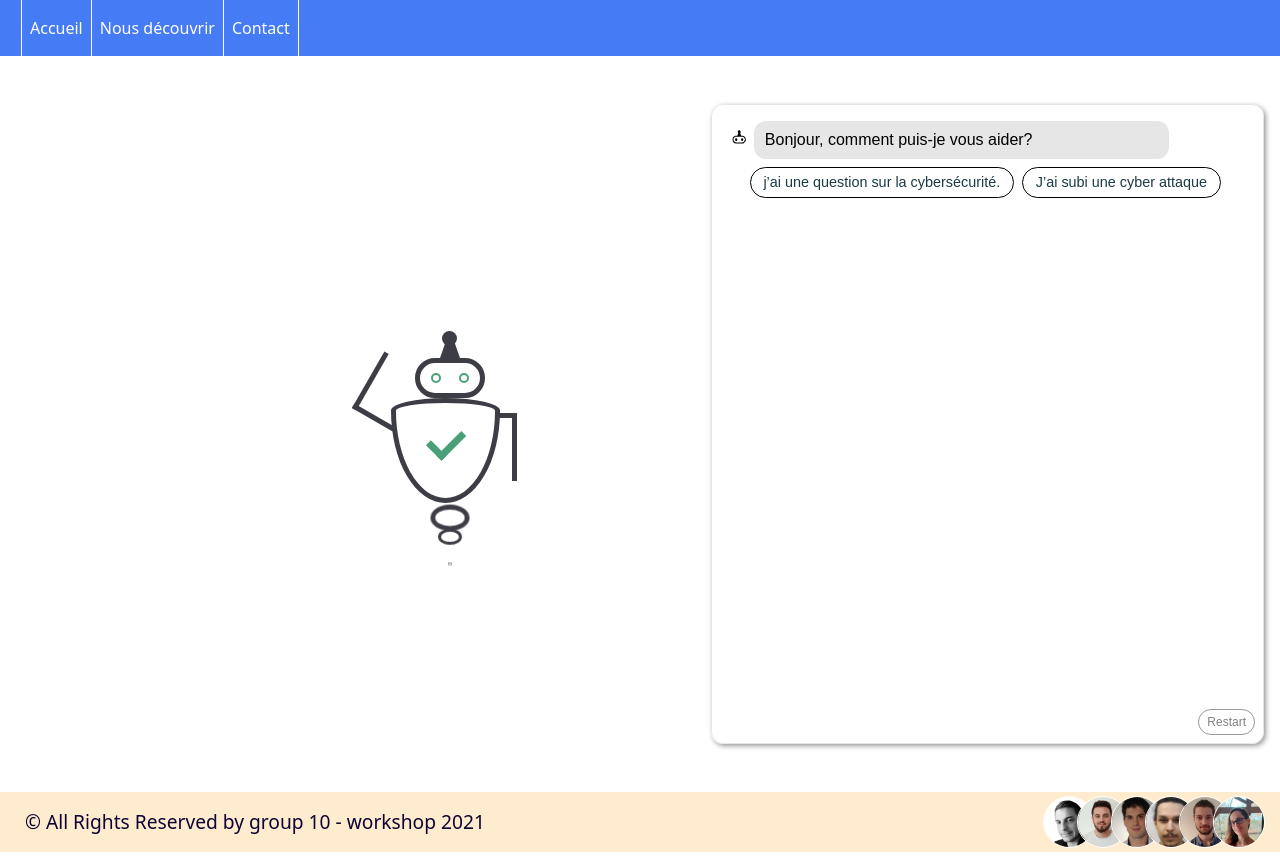
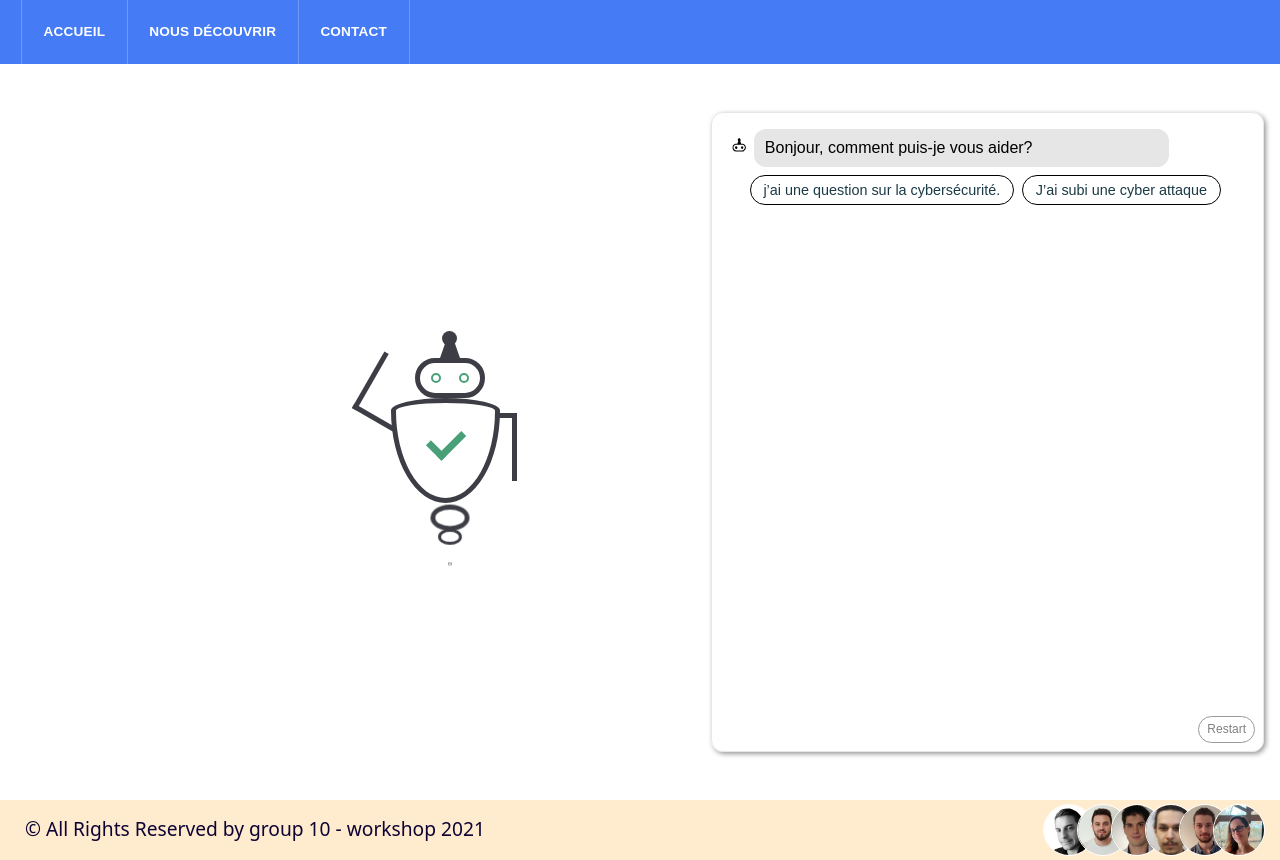
Before and after one commit to thdal/APP-WEB-WORKSHOP-I1, an Angular app in the folder workshop-i1/: page / in a window 1280 px wide. Built offline with nearby package versions, Linux system fonts and the light colour scheme.

Commit message:
top bar front

```diff
--- a/workshop-i1/src/app/components/menu/menu-top/menu-top.component.css
+++ b/workshop-i1/src/app/components/menu/menu-top/menu-top.component.css
@@ -39,15 +39,30 @@ nav .navbar-nav li .nav-admin-link-gl{
 }
 
 .nav-item:first-of-type{
-  border-left: 1px solid white;
+  border-left: 1px solid rgb(255, 255, 255, 24%);
 }
 
 .nav-item{
   padding-top: 0.5rem;
   padding-bottom: 0.5rem;
-  border-right: 1px solid white;
+  border-right: 1px solid rgb(255, 255, 255, 24%);
+  font-family: "Montserrat",sans-serif;
+  align-items: center;
+  padding: 1em;
+  color: #fff;
+  text-align: center;
+  text-transform: uppercase;
+  font-weight: 600;
+  font-size: 0.85rem;
+  letter-spacing: 0.01rem;
+
 
 }
+
+.nav-item:hover{
+  background-color: #3c69d0;
+}
+
 .navbar{
   padding-top: 0rem;
   padding-bottom: 0rem;
--- a/workshop-i1/src/app/components/menu/menu-top/menu-top.component.html
+++ b/workshop-i1/src/app/components/menu/menu-top/menu-top.component.html
@@ -6,7 +6,7 @@
   <div class="collapse navbar-collapse" id="navbarNav">
     <ul class="navbar-nav nav-pills main-ul">
       <li class="nav-item">
-        <a (click)="goToHome()" class="nav-link nav-link-gl" id=""><i class="bi bi-house"></i> Accueil</a>
+        <a (click)="goToHome()" class="nav-link nav-link-gl" id="/"><i class="bi bi-house"></i> Accueil</a>
       </li>
       <li class="nav-item">
         <a class="nav-link nav-link-gl" id="eventsList"><i class="bi bi-calendar-event"></i> Nous découvrir</a>
--- a/workshop-i1/src/app/components/menu/menu-top/menu-top.component.ts
+++ b/workshop-i1/src/app/components/menu/menu-top/menu-top.component.ts
@@ -20,9 +20,13 @@ export class MenuTopComponent implements OnInit {
     //Ici on gère manuellement le clique sur un bouton du menu top pour l'affichage du background-color
     //Récupére le pathname de la route actuelle sans paramètre ex: eventsList/1 -> eventsList
     let url = (window.location.hash).split('/')[1];
+    console.log("danslurl");
+    console.log(url);
+    console.log(window.location.pathname);
     //Cherche tous les id du template qui match avec le pathname
     $('li a').each(function() {
       if ($(this).attr('id') === url) {
+        console.log("coucouici");
         //Ajoute la classe active-gl à id===pathname (donc on fait matcher nos id dans le template)
         //On a une classe spécifique pour les mobiles
         if(!(window.screen.width <= 480)){
```
